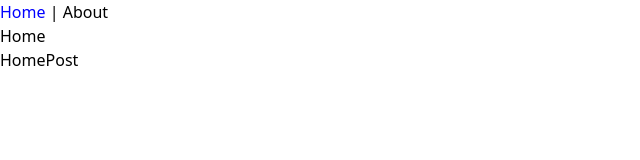
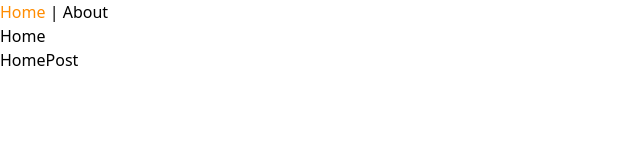
Before and after one commit to XuanCbbLin/Vue-project-test, a Vue app: page / in a window 1280 px wide. Shown: the top 160 px of the page, without its empty margins (0-640 px from the left). Built offline with nearby package versions, Linux system fonts and the light colour scheme.

Commit message:
feat : router-link-exact-active 修改樣式

```diff
--- a/src/App.vue
+++ b/src/App.vue
@@ -33,6 +33,6 @@ export default {
 }
 
 .router-link-exact-active {
-  color: blue;
+  color: darkorange;
 }
 </style>
```
